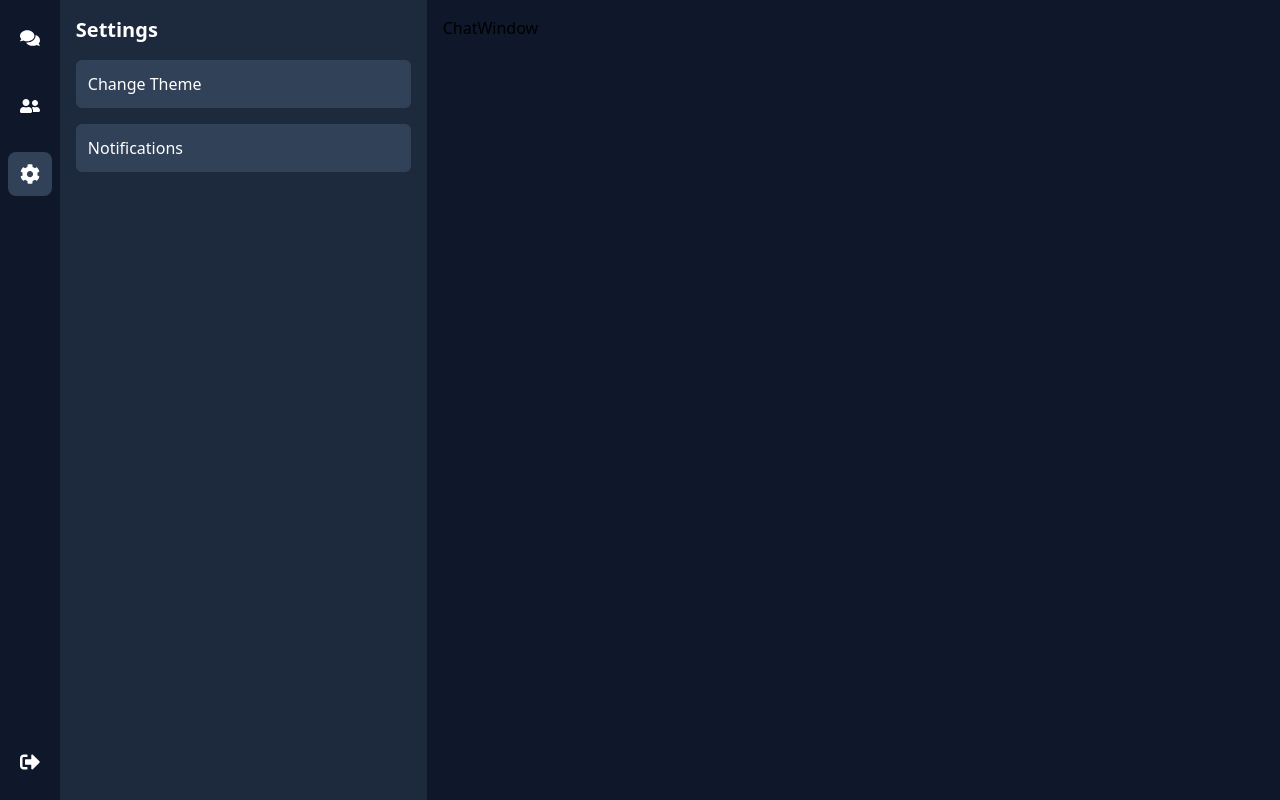
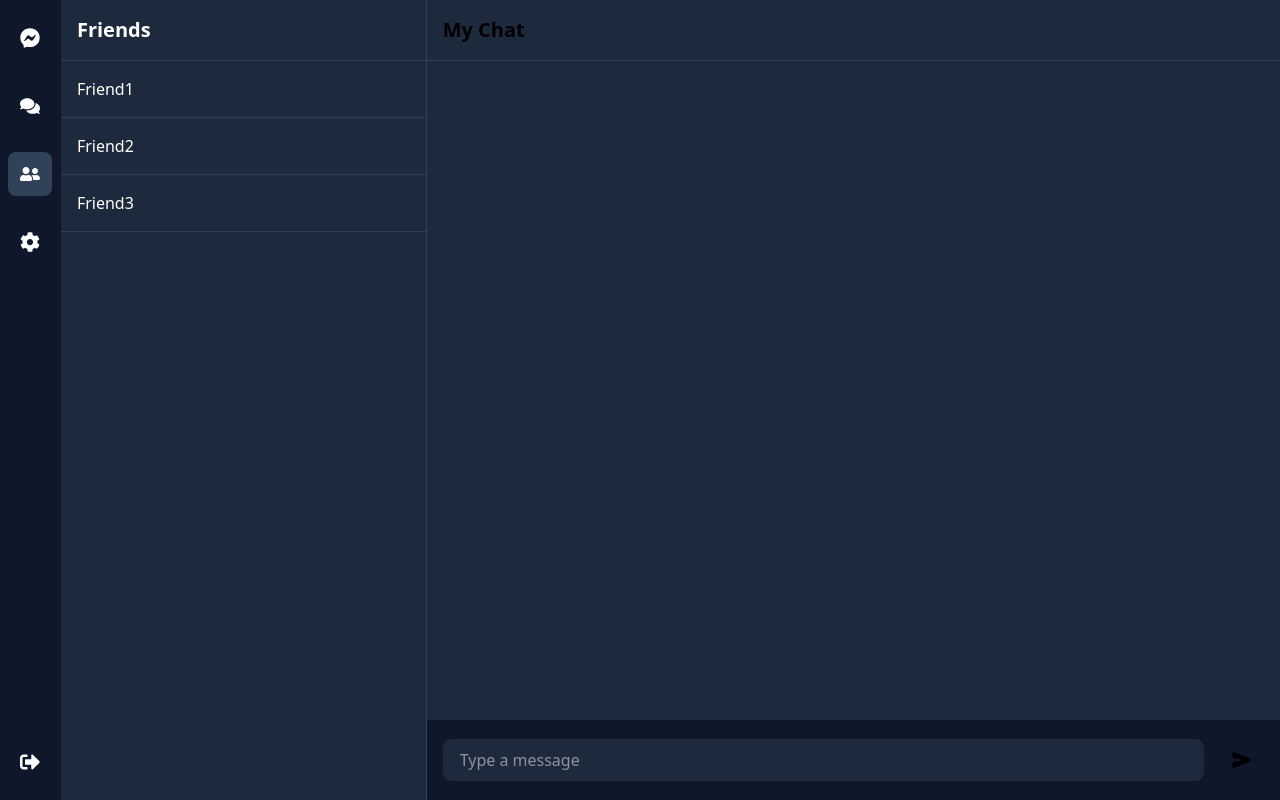
Before and after one commit to inkersal501/chat-app-frontend, a React (Vite) app: page /home in a window 1280 px wide. Both pictures are taken after a click on the button 29 px from the left and 174 px from the top of the page. Built offline with nearby package versions, Linux system fonts and the light colour scheme; no server answers.

Commit message:
chat layout create

```diff
--- a/src/components/ChatList.jsx
+++ b/src/components/ChatList.jsx
@@ -1,7 +1,7 @@
 const ChatList = () => (
-    <div className="space-y-4">
-        {['User1', 'User2', 'User3'].map((name, idx) => (
-            <div key={idx} className="bg-slate-700 p-3 rounded-md hover:bg-slate-600 transition cursor-pointer">
+    <div className="space-y-0">
+        {['My Chat', 'User1', 'User2', 'User3'].map((name, idx) => (
+            <div key={idx} className={`${idx==0?'bg-slate-700':'bg-slate-800 hover:bg-slate-700'} border-b border-slate-700 p-4 transition cursor-pointer`}>
                 {name}
             </div>
         ))}
--- a/src/components/ChatWindow.jsx
+++ b/src/components/ChatWindow.jsx
@@ -1,8 +1,15 @@
-import React from 'react'
+import MessageInput from "./MessageInput";
 
 function ChatWindow() {
   return (
-    <div className='w-4/6 bg-slate-900 min-h-100 p-4'>ChatWindow</div>
+    <div className='w-4/6 min-h-100'>
+      <div className="h-[90%] bg-slate-800 ">
+        <h2 className="text-xl font-bold capitalize p-4 border-b-1 border-slate-700">My Chat</h2>
+      </div>
+      <div className="h-[10%] bg-slate-900 flex items-center px-4">
+        <MessageInput />
+      </div>
+    </div>
   )
 }
 
--- a/src/components/FriendList.jsx
+++ b/src/components/FriendList.jsx
@@ -1,8 +1,7 @@
-
 const FriendList = () => (
-    <div className="space-y-4">
+    <div className="space-y-0">
         {['Friend1', 'Friend2', 'Friend3'].map((name, idx) => (
-            <div key={idx} className="bg-slate-700 p-3 rounded-md hover:bg-slate-600 transition cursor-pointer">
+            <div key={idx} className="bg-slate-800 p-4 hover:bg-slate-700 border-b border-slate-700 transition cursor-pointer">
                 {name}
             </div>
         ))}
--- /dev/null
+++ b/src/components/IconButton.jsx
@@ -0,0 +1,9 @@
+const IconButton = ({ icon, active, onClick }) => (
+    <button
+      className={`text-xl p-3 rounded-lg cursor-pointer hover:bg-slate-700 ${active ? 'bg-slate-700' : ''}`}
+      onClick={onClick}
+    >
+        {icon}
+    </button>
+);
+export default IconButton;
--- /dev/null
+++ b/src/components/MessageInput.jsx
@@ -0,0 +1,19 @@
+import { IoSend } from "react-icons/io5";
+import IconButton from "./IconButton";
+
+function MessageInput() {
+  return (
+    <div className="flex w-full items-center justify-between">
+      <input
+        className="w-full bg-slate-800 px-4 py-2 text-white font-medium border border-slate-800 rounded-lg focus-visible:outline-none"
+        type="text"
+        placeholder="Type a message"
+      />
+      <div className="ms-4">
+        <IconButton icon={<IoSend />} active={false} />
+      </div>
+    </div>
+  )
+}
+
+export default MessageInput;
--- a/src/components/SettingsPanel.jsx
+++ b/src/components/SettingsPanel.jsx
@@ -1,8 +1,7 @@
-
 const SettingsPanel = () => (
-    <div className="space-y-4">
-        <div className="bg-slate-700 p-3 rounded-md">Change Theme</div>
-        <div className="bg-slate-700 p-3 rounded-md">Notifications</div>
+    <div className="space-y-0">
+        <div className="bg-slate-800 p-4 hover:bg-slate-700 border-b border-slate-700 transition cursor-pointer">Change Theme</div>
+        <div className="bg-slate-800 p-4 hover:bg-slate-700 border-b border-slate-700 transition cursor-pointer">Notifications</div>
     </div>
 );
 
--- a/src/components/Sidebar.jsx
+++ b/src/components/Sidebar.jsx
@@ -2,10 +2,12 @@ import React, { useState } from 'react'
 import { useDispatch } from 'react-redux';
 import { logout } from '../redux/authSlice';
 import { useNavigate } from 'react-router-dom';
-import { FaComments, FaUserFriends, FaCog, FaSignOutAlt } from "react-icons/fa";
+import { FaComments, FaUserFriends, FaCog, FaSignOutAlt, FaFacebookMessenger } from "react-icons/fa";
 import ChatList from './ChatList';
 import FriendList from './FriendList';
 import SettingsPanel from './SettingsPanel';
+import IconButton from './IconButton';
+
 
 function Sidebar() {
     const [activeTab, setActiveTab] = useState('chats');
@@ -16,6 +18,7 @@ function Sidebar() {
         <div className="flex h-screen">
 
             <div className="w-20 bg-slate-900 text-white flex flex-col items-center py-4 space-y-6 shadow-lg">
+                <IconButton icon={<FaFacebookMessenger />} onClick={()=>{navigate("/home");setActiveTab("chats")}}/>
                 <IconButton icon={<FaComments />} active={activeTab === 'chats'} onClick={() => setActiveTab('chats')} />
                 <IconButton icon={<FaUserFriends />} active={activeTab === 'friends'} onClick={() => setActiveTab('friends')} />
                 <IconButton icon={<FaCog />} active={activeTab === 'settings'} onClick={() => setActiveTab('settings')} />
@@ -27,8 +30,8 @@ function Sidebar() {
                 </div>
             </div>
 
-            <div className="w-120 bg-slate-800 text-white p-4 overflow-y-auto">
-                <h2 className="text-xl font-bold mb-4 capitalize">{activeTab}</h2>
+            <div className="w-120 bg-slate-800 text-white p-0 overflow-y-auto border-e-1 border-slate-700">
+                <h2 className="text-xl font-bold capitalize p-4 border-b-1 border-slate-700">{activeTab}</h2>
 
                 {activeTab === 'chats' && <ChatList />}
                 {activeTab === 'friends' && <FriendList />}
@@ -40,13 +43,5 @@ function Sidebar() {
     );
 }
 
-const IconButton = ({ icon, active, onClick }) => (
-    <button
-      className={`text-xl p-3 rounded-lg cursor-pointer hover:bg-slate-700 ${active ? 'bg-slate-700' : ''}`}
-      onClick={onClick}
-    >
-        {icon}
-    </button>
-);
 
 export default Sidebar
```
